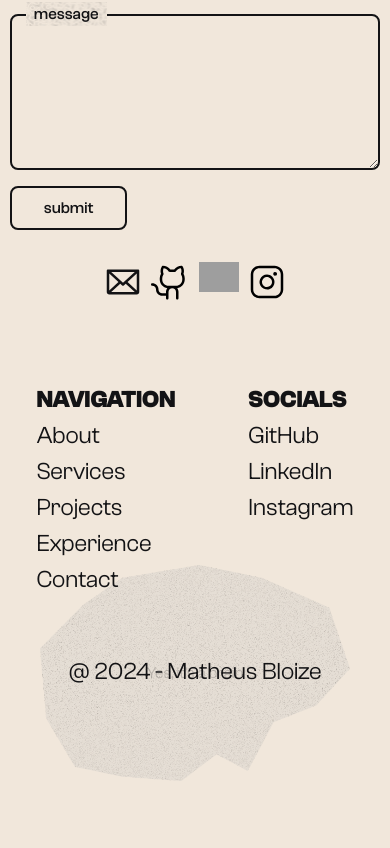
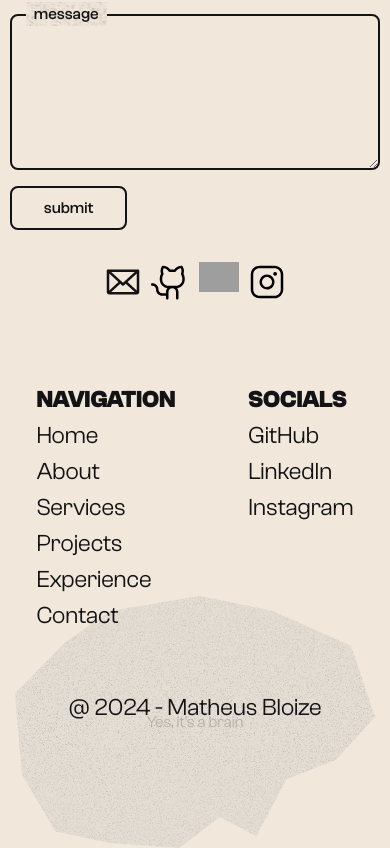
Before and after one commit to matheusbloize/portfolio, a Next.js app: page / in a window 390 px wide. Shown: the part 4872-5720 px from the top of the page. Before the commit the page ends 5653 px from the top, so only its background shows below. Built offline with nearby package versions, Linux system fonts and the light colour scheme; grey boxes are pictures that could not be loaded.

Commit message:
feat: header and footer links function added

```diff
--- a/src/components/ui/Footer.tsx
+++ b/src/components/ui/Footer.tsx
@@ -1,29 +1,26 @@
+"use client";
+
 import Image from "next/image";
-import Link from "next/link";
+
+import handleLink from "@/utils/handleLink";
 
 const Footer = () => {
   return (
     <footer className="flex flex-col">
       <section className="flex relative">
-        <section className="flex w-full justify-around lg:w-[65%]">
+        <section className="flex w-full justify-around z-10 lg:w-[65%]">
           <section className="flex flex-col text-24 lg:text-36">
             <h5 className="font-bold uppercase">Navigation</h5>
-            <nav className="flex flex-col">
-              <Link className="relative border-link w-fit" href={"#about"}>
-                About
-              </Link>
-              <Link className="relative border-link w-fit" href={"#services"}>
-                Services
-              </Link>
-              <Link className="relative border-link w-fit" href={"#projects"}>
-                Projects
-              </Link>
-              <Link className="relative border-link w-fit" href={"#experience"}>
-                Experience
-              </Link>
-              <Link className="relative border-link w-fit" href={"#contact"}>
-                Contact
-              </Link>
+            <nav
+              onClick={(e) => handleLink(e, "footer")}
+              className="flex flex-col"
+            >
+              <button className="relative border-link w-fit">Home</button>
+              <button className="relative border-link w-fit">About</button>
+              <button className="relative border-link w-fit">Services</button>
+              <button className="relative border-link w-fit">Projects</button>
+              <button className="relative border-link w-fit">Experience</button>
+              <button className="relative border-link w-fit">Contact</button>
             </nav>
           </section>
           <section className="flex flex-col text-24 lg:text-36">
--- a/src/components/ui/Header.tsx
+++ b/src/components/ui/Header.tsx
@@ -1,8 +1,9 @@
 "use client";
 
 import Image from "next/image";
-import Link from "next/link";
 import { useEffect, useRef, useState } from "react";
+
+import handleLink from "@/utils/handleLink";
 
 const Header = () => {
   const navRef = useRef<HTMLElement | null>(null);
@@ -90,26 +91,18 @@ const Header = () => {
       </section>
       <nav
         ref={navRef}
+        onClick={(e) => handleLink(e, "header")}
         className={`flex flex-col leading-1em ${actualImage.alt !== "Matheus Bloize's Logo." ? "absolute bg-mb-base h-full text-32 gap-3 z-10 w-full m-0 top-0 left-0" : "text-20 mx-20 w-fit lg:text-32 lg:m-0"}`}
       >
         <section
+          onClick={toggleImage}
           className={`${actualImage.alt !== "Matheus Bloize's Logo." ? "flex flex-col mt-24 gap-3 mx-auto" : "hidden lg:flex lg:flex-row lg:gap-8 lg:my-6"}`}
         >
-          <Link className="relative border-link w-fit" href={"#about"}>
-            About
-          </Link>
-          <Link className="relative border-link w-fit" href={"#services"}>
-            Services
-          </Link>
-          <Link className="relative border-link w-fit" href={"#projects"}>
-            Projects
-          </Link>
-          <Link className="relative border-link w-fit" href={"#experience"}>
-            Experience
-          </Link>
-          <Link className="relative border-link w-fit" href={"#contact"}>
-            Contact
-          </Link>
+          <button className="relative border-link w-fit">About</button>
+          <button className="relative border-link w-fit">Services</button>
+          <button className="relative border-link w-fit">Projects</button>
+          <button className="relative border-link w-fit">Experience</button>
+          <button className="relative border-link w-fit">Contact</button>
         </section>
       </nav>
     </header>
--- /dev/null
+++ b/src/utils/handleLink.tsx
@@ -0,0 +1,34 @@
+const handleLink = (
+  e: React.MouseEvent<HTMLElement>,
+  area: "header" | "footer",
+) => {
+  const target = e.target as HTMLElement;
+  const titleList = document.querySelectorAll(
+    "h2",
+  ) as NodeListOf<HTMLHeadingElement>;
+  const buttonList = document
+    .querySelectorAll(`${area} nav`)[0]
+    .querySelectorAll("button") as NodeListOf<HTMLButtonElement>;
+  if (target.tagName === "BUTTON") {
+    const button = target as HTMLButtonElement;
+    if (button.innerText.toLowerCase() === "home") {
+      scrollTo(0, 0);
+    } else {
+      for (let i = 0; i < buttonList.length; i++) {
+        if (
+          buttonList[i].innerText.toLowerCase() ===
+          button.innerText.toLowerCase()
+        ) {
+          const scrollLocal =
+            scrollY +
+            titleList[
+              `${area === "header" ? i : i - 1}`
+            ].getBoundingClientRect().top;
+          scrollTo(0, scrollLocal);
+        }
+      }
+    }
+  }
+};
+
+export default handleLink;
```
